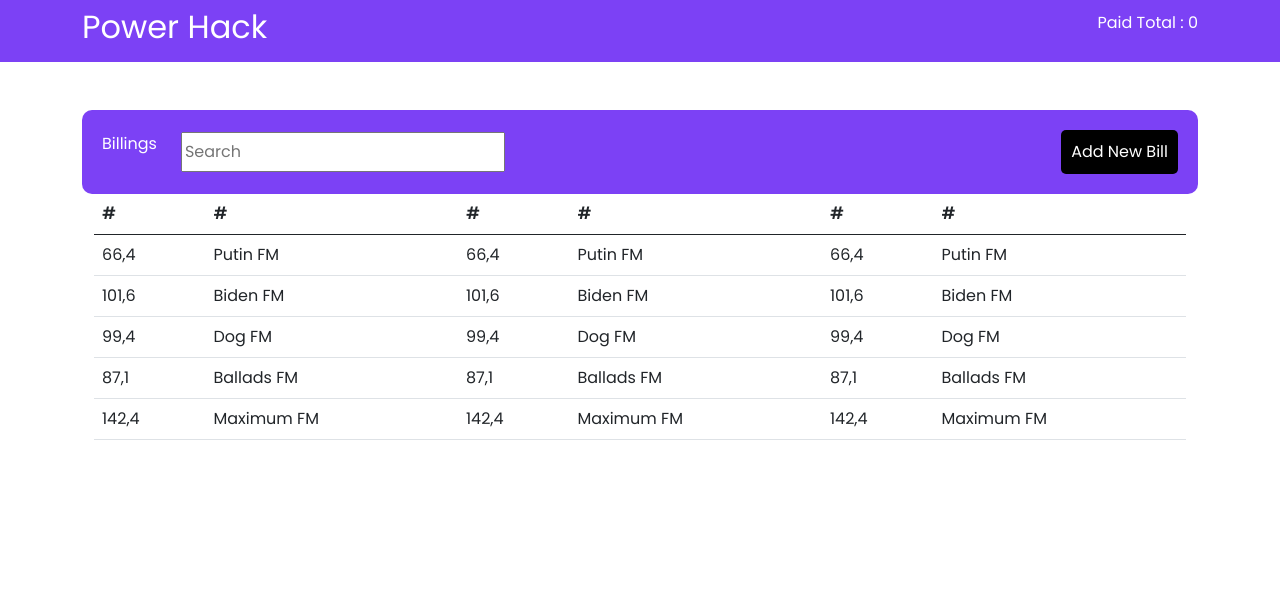
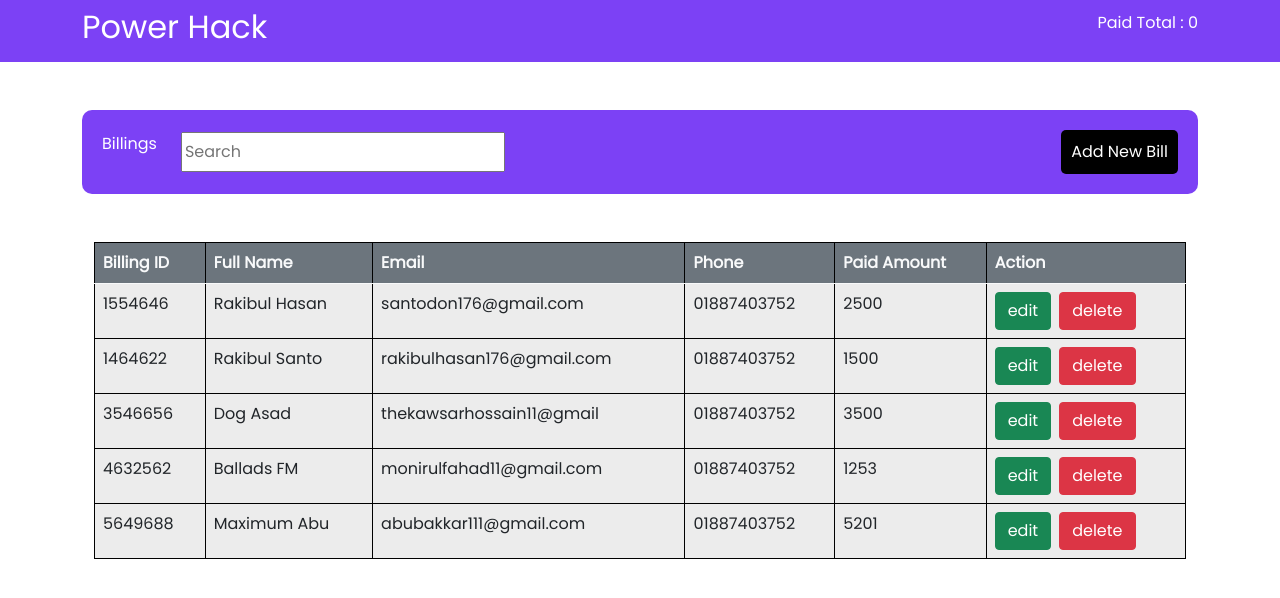
Before and after one commit to RHsanto/PHero_Task, a React (Create React App) app: page / in a window 1280 px wide. Shown: the top 598 px of the page. Built offline with nearby package versions, Linux system fonts and the light colour scheme.

Commit message:
add table

```diff
--- a/package.json
+++ b/package.json
@@ -8,6 +8,7 @@
     "@testing-library/user-event": "^13.5.0",
     "react": "^18.2.0",
     "react-dom": "^18.2.0",
+    "react-icons": "^4.4.0",
     "react-scripts": "5.0.1",
     "web-vitals": "^2.1.4"
   },
--- a/src/components/Home/Billing/Billing.js
+++ b/src/components/Home/Billing/Billing.js
@@ -1,38 +1,40 @@
 import React from 'react';
-
+import '../Home.css'
 const Billing = () => {
   const radioData = [
-    {id:"1", name:"Putin FM",radio:"66,4"},
-    {id:"2", name:"Biden FM",radio:"101,6"},
-    {id:"3", name:"Dog FM",radio:"99,4"},
-    {id:"4", name:"Ballads FM",radio:"87,1"},
-    {id:"5", name:"Maximum FM",radio:"142,4"},
+    {id:"1554646", paid:"2500", phone:"01887403752", name:"Rakibul Hasan",email:"santodon176@gmail.com"},
+    {id:"1464622", paid:"1500", phone:"01887403752", name:"Rakibul Santo",email:"rakibulhasan176@gmail.com"},
+    {id:"3546656", paid:"3500", phone:"01887403752", name:"Dog Asad",email:"thekawsarhossain11@gmail"},
+    {id:"4632562", paid:"1253", phone:"01887403752", name:"Ballads FM",email:"monirulfahad11@gmail.com"},
+    {id:"5649688", paid:"5201", phone:"01887403752", name:"Maximum  Abu",email:"abubakkar111@gmail.com"},
   ]
 
   return (
     <div className='container'>
-   <div className="billing-section">
-
-  <table class="table">
+<div className="billing-table mt-5">
+  <table class="table table-hover">
   <thead>
-    <tr>
-      <th scope="col">#</th>
-      <th scope="col">#</th>
-      <th scope="col">#</th>
-      <th scope="col">#</th>
-      <th scope="col">#</th>
-      <th scope="col">#</th>
+    <tr className='borders bg-secondary text-light'>
+      <th className='borders' scope="col">Billing ID</th>
+      <th className='borders' scope="col">Full Name</th>
+      <th className='borders' scope="col">Email</th>
+      <th className='borders' scope="col">Phone</th>
+      <th className='borders' scope="col">Paid Amount</th>
+      <th className='borders' scope="col">Action</th>
     </tr>
   </thead>
   <tbody>
     {radioData.map(data=>
         <tr key={data.key}>
-        <td>{data.radio}</td>
-        <td>{data.name}</td>
-        <td>{data.radio}</td>
-        <td>{data.name}</td>
-        <td>{data.radio}</td>
-        <td>{data.name}</td>
+        <td className='borders'>{data.id}</td>
+        <td className='borders'>{data.name}</td>
+        <td className='borders'>{data.email}</td>
+        <td className='borders'>{data.phone}</td>
+        <td className='borders'>{data.paid}</td>
+        <td className='borders' >
+          <button className='btn btn-success'>edit</button>
+          <button className='btn btn-danger ms-2'>delete</button>
+        </td>
       </tr>)}
 
   </tbody>
--- a/src/components/Home/Home.css
+++ b/src/components/Home/Home.css
@@ -20,8 +20,14 @@ color: white;
   background-color: black;
   color: white;
 }
-
 .searchSection input{
   outline: 0;
+}
 
+/* billing-table */
+.billing-table{
+  background-color: #ECECEC;
 }
+.borders{
+  border: 1px solid black;
+}
```
Also changed, not shown: 1 other file (tests, documents, lock files or other folders).
